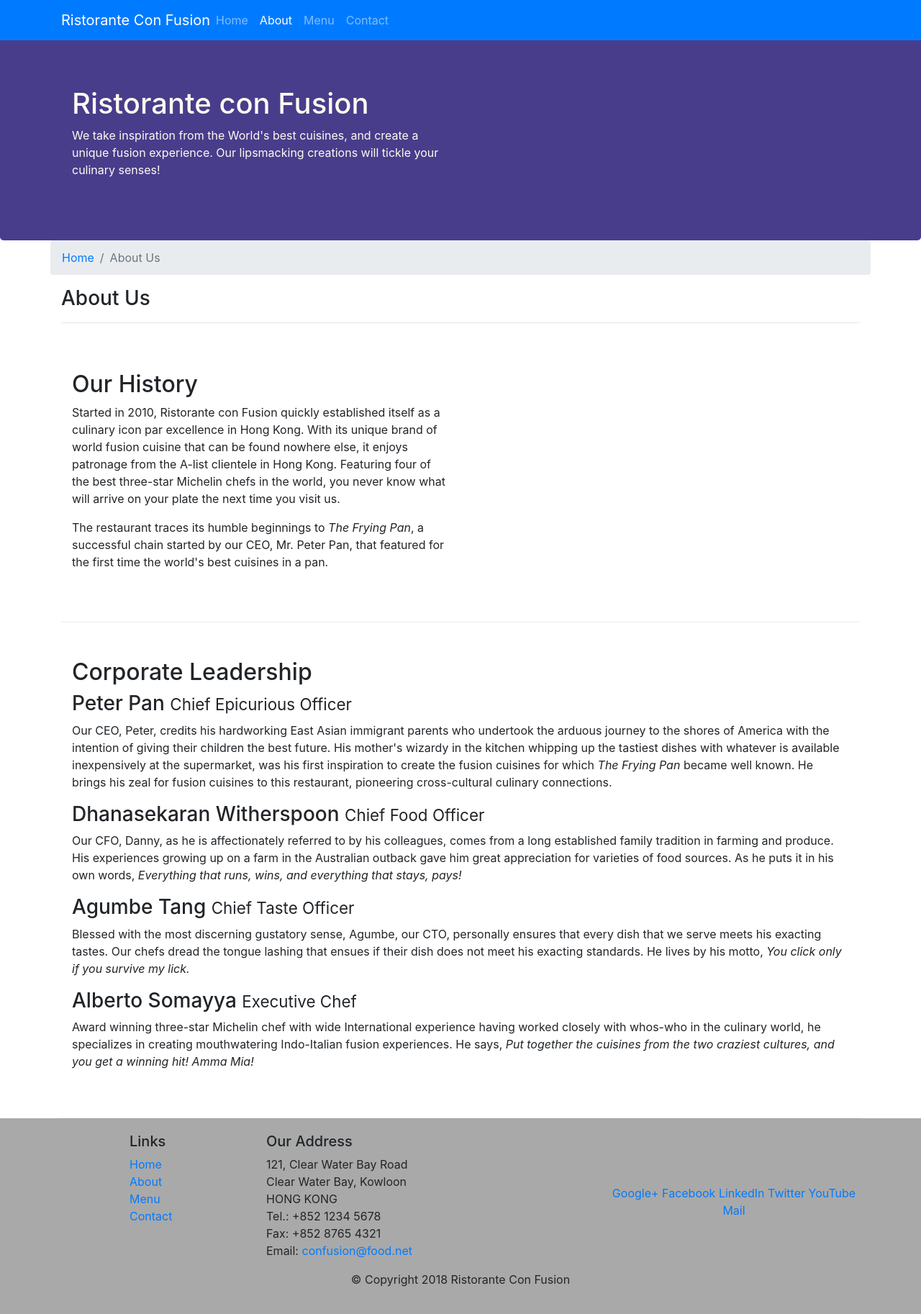
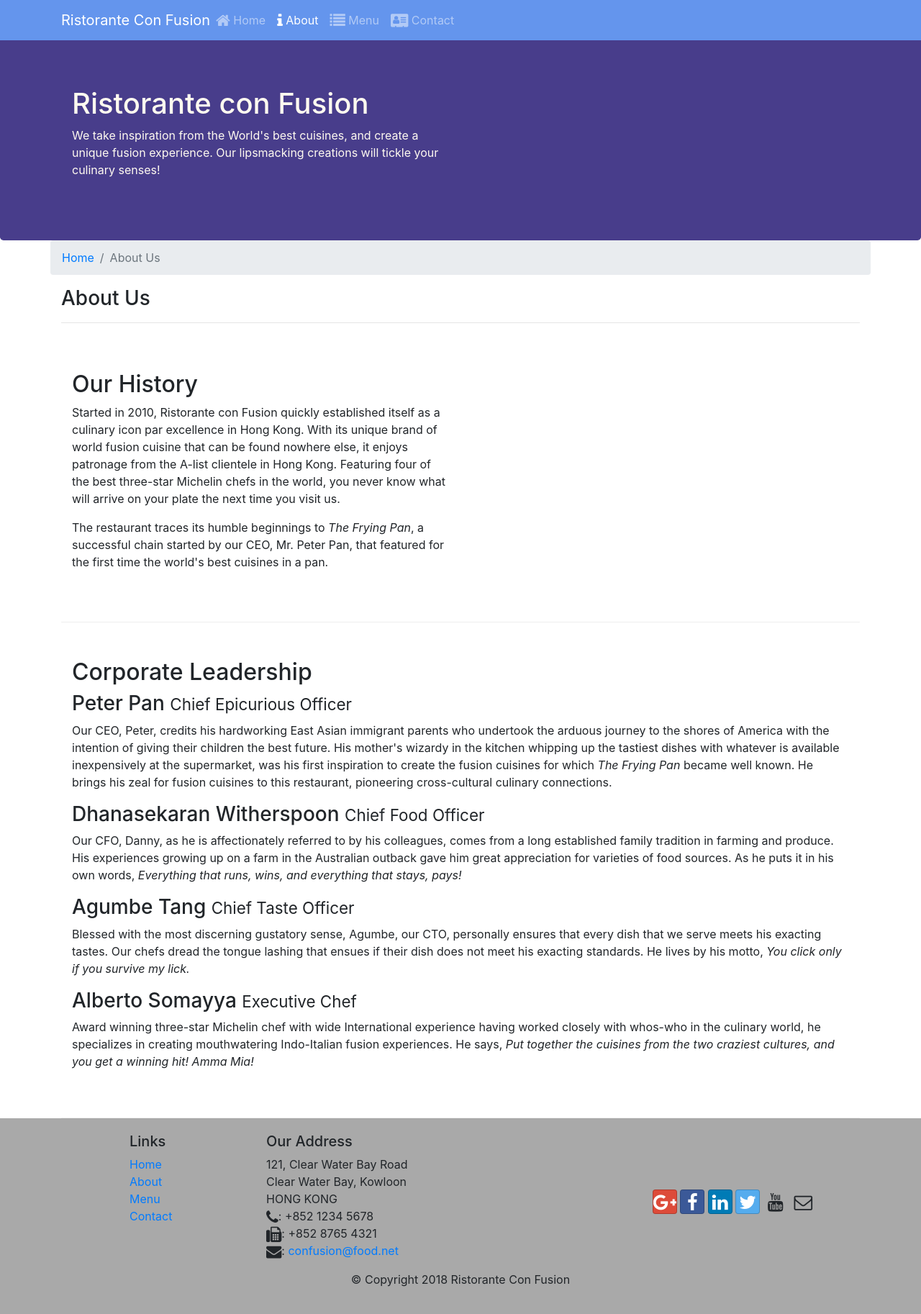
Before and after one commit to Arjunbhavsar/BootStrap4, a website: page aboutus.html in a window 1280 px wide. Shown: the whole page at 72% size. Drawn offline with nearby package versions, Linux system fonts and the light colour scheme.

Commit message:
icon and fonts

```diff
--- a/aboutus.html
+++ b/aboutus.html
@@ -11,12 +11,14 @@
 
     <!-- Bootstrap CSS -->
     <link rel="stylesheet" href="node_modules/bootstrap/dist/css/bootstrap.min.css">
+    <link rel="stylesheet" href="node_modules/font-awesome/css/font-awesome.min.css">
+    <link rel="stylesheet" href="node_modules/bootstrap-social/bootstrap-social.css">
     <link rel="stylesheet" href="css/styles.css">
 
 </head>
 
 <body>
-    <nav class="navbar navbar-dark navbar-expand-sm bg-primary fixed-top">
+    <nav class="navbar navbar-dark navbar-expand-sm fixed-top">
         <div class="container">
             <button class="navbar-toggler" type="button" data-toggle="collapse" data-target="#navbar">
                 <span class="navbar-toggler-icon"></span>
@@ -24,10 +26,10 @@
             <a class="navbar-brand mr-auto" href="./index.html">Ristorante Con Fusion</a>
             <div class="collapse navbar-collapse" id="navbar">
                 <ul class="navbar-nav mr-auto">
-                    <li class="nav-item "><a class="nav-link" href="./index.html">Home</a></li>
-                    <li class="nav-item active"><a class="nav-link" href="#">About</a></li>
-                    <li class="nav-item" ><a class="nav-link" href="#">Menu</a></li>
-                    <li class="nav-item"><a class="nav-link" href="#">Contact</a></li>
+                    <li class="nav-item "><a class="nav-link" href="./index.html"><span class="fa fa-home fa-lg"></span> Home</a></li>
+                    <li class="nav-item active"><a class="nav-link" href="#"><span class="fa fa-info fa-lg"></span> About</a></li>
+                    <li class="nav-item" ><a class="nav-link" href="#"><span class="fa fa-list fa-lg"></span> Menu</a></li>
+                    <li class="nav-item"><a class="nav-link" href="#"><span class="fa fa-address-card fa-lg"></span> Contact</a></li>
                 </ul>
             </div>
         </div>
@@ -102,19 +104,19 @@
 		              121, Clear Water Bay Road<br>
 		              Clear Water Bay, Kowloon<br>
 		              HONG KONG<br>
-		              Tel.: +852 1234 5678<br>
-		              Fax: +852 8765 4321<br>
-		              Email: <a href="mailto:confusion@food.net">confusion@food.net</a>
+                      <span class="fa fa-phone fa-lg"></span>: +852 1234 5678<br>
+		              <span class="fa fa-fax fa-lg"></span>: +852 8765 4321<br>
+		              <span class="fa fa-envelope fa-lg"></span>: <a href="mailto:confusion@food.net">confusion@food.net</a>
 		           </address>
                 </div>
                 <div class="col-12 col-sm-4 align-self-center">
                     <div class="text-center">
-                        <a href="http://google.com/+">Google+</a>
-                        <a href="http://www.facebook.com/profile.php?id=">Facebook</a>
-                        <a href="http://www.linkedin.com/in/">LinkedIn</a>
-                        <a href="http://twitter.com/">Twitter</a>
-                        <a href="http://youtube.com/">YouTube</a>
-                        <a href="mailto:">Mail</a>
+                        <a class="btn btn-social-icon btn-google" href="http://google.com/+"><span class="fa fa-google-plus fa-lg"></span></a>
+                        <a class="btn btn-social-icon btn-facebook" href="http://www.facebook.com/profile.php?id="><span class="fa fa-facebook fa-lg"></span></a>
+                        <a class="btn btn-social-icon btn-linkedin" href="http://www.linkedin.com/in/"><span class="fa fa-linkedin fa-lg"></span></a>
+                        <a class="btn btn-social-icon btn-twitter" href="http://twitter.com/"><span class="fa fa-twitter fa-lg"></span></a>
+                        <a class="btn btn-social-icon btn-youtube" href="http://youtube.com/"><span class="fa fa-youtube fa-lg"></span></a>
+                        <a class="btn btn-social-icon" href="mailto:"><span class="fa fa-envelope-o fa-lg"></span></a>
                     </div>
                 </div>
            </div>
--- a/package.json
+++ b/package.json
@@ -15,6 +15,8 @@
   },
   "dependencies": {
     "bootstrap": "^4.5.0",
+    "bootstrap-social": "^5.1.1",
+    "font-awesome": "^4.7.0",
     "jquery": "^3.5.1",
     "popper.js": "^1.16.0"
   }
```
Also changed, not shown: index.html (+16 -14 lines), 1 other file.
